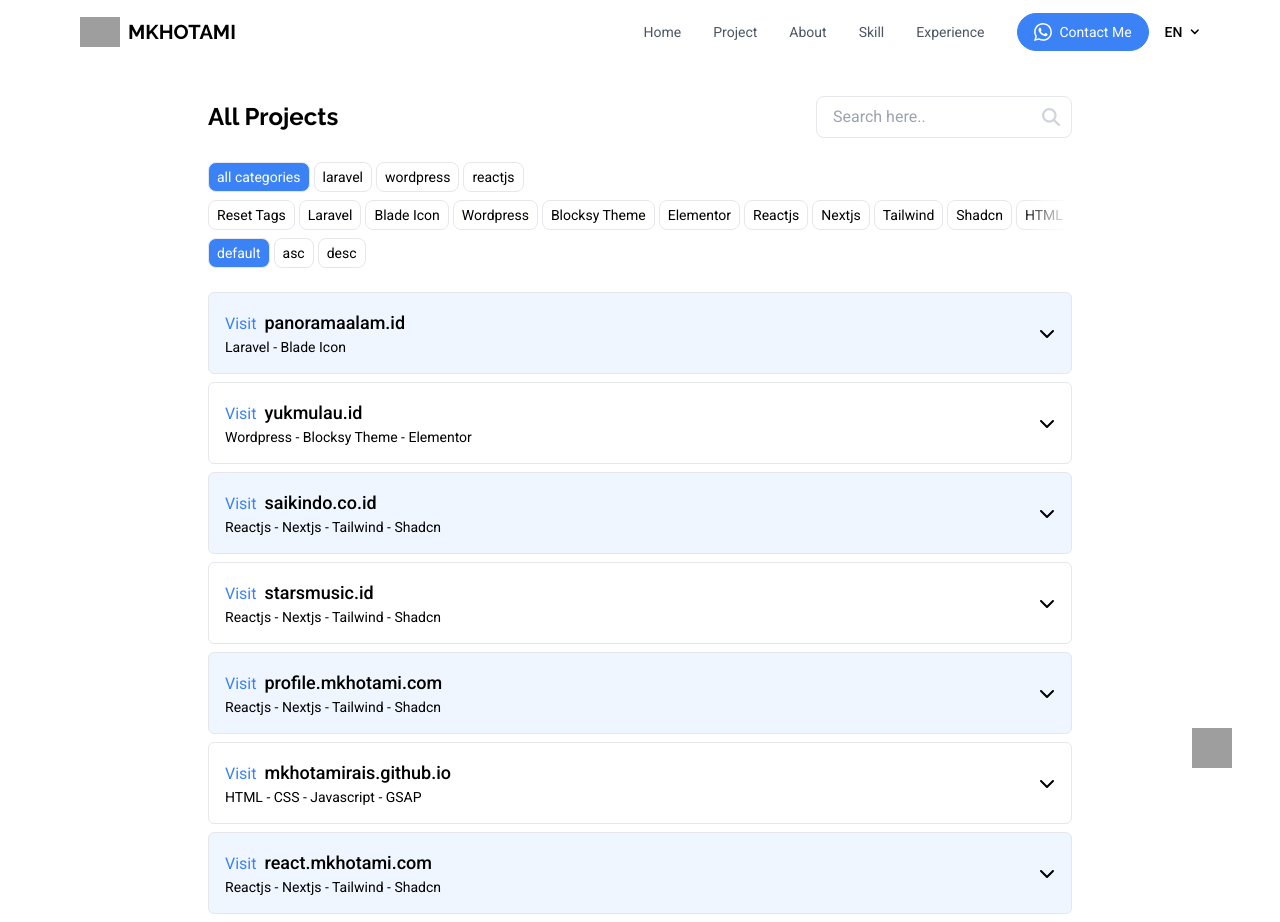
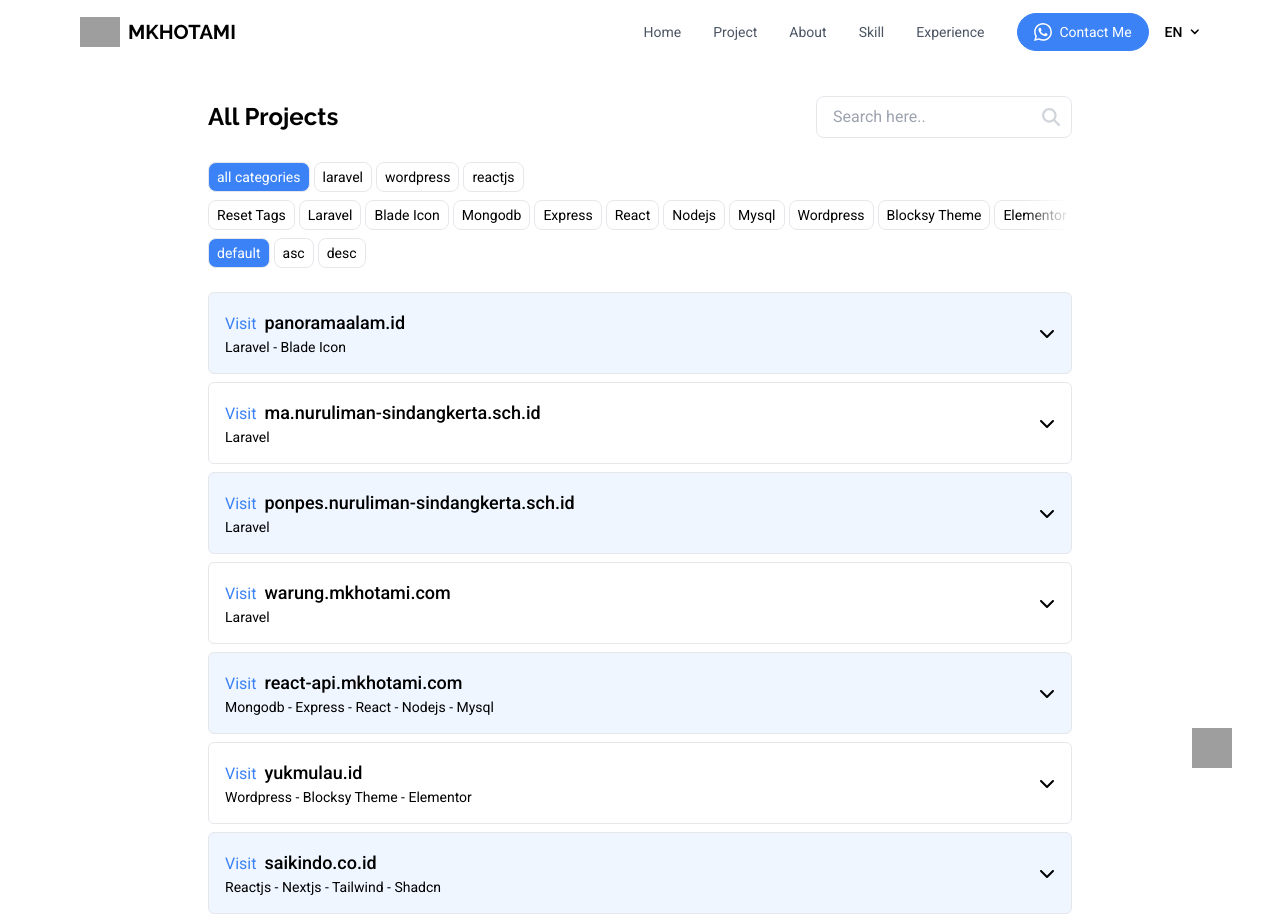
Before and after one commit to mkhotamirais/portfolio, a React (Vite) app: page /projects in a window 1280 px wide. Shown: the top 922 px of the page. Built offline with nearby package versions, Linux system fonts and the light colour scheme; grey boxes are pictures that could not be loaded.

Commit message:
tambah beberapa project

```diff
--- a/src/lib.ts
+++ b/src/lib.ts
@@ -131,6 +131,30 @@ export const projects: ProjectsData[] = [
       "Panorama Alam is a travel agency offering customized tour packages and car rental services in Lombok. The website provides easy navigation and detailed information for seamless trip planning.",
   },
   {
+    "domain-name": "ma.nuruliman-sindangkerta.sch.id",
+    "website-type": "School Profile",
+    tools: ["Laravel"],
+    "web-description": "later",
+  },
+  {
+    "domain-name": "ponpes.nuruliman-sindangkerta.sch.id",
+    "website-type": "School Profile",
+    tools: ["Laravel"],
+    "web-description": "later",
+  },
+  {
+    "domain-name": "warung.mkhotami.com",
+    "website-type": "Online Shop",
+    tools: ["Laravel"],
+    "web-description": "later",
+  },
+  {
+    "domain-name": "react-api.mkhotami.com",
+    "website-type": "Online Shop",
+    tools: ["Mongodb", "Express", "React", "Nodejs", "Mysql"],
+    "web-description": "https://react-api-mkhotami.vercel.app",
+  },
+  {
     "domain-name": "yukmulau.id",
     "website-type": "Travel Agency",
     tools: ["Wordpress", "Blocksy Theme", "Elementor"],
@@ -148,22 +172,19 @@ export const projects: ProjectsData[] = [
     "domain-name": "starsmusic.id",
     "website-type": "Company Profile",
     tools: ["Reactjs", "Nextjs", "Tailwind", "Shadcn"],
-    "web-description":
-      "A corporate website designed to promote the services of PT. Saikindo Surya Gumiwang, including uniform solutions, electrical services, and event management.",
+    "web-description": "later",
   },
   {
     "domain-name": "profile.mkhotami.com",
     "website-type": "Company Profile",
     tools: ["Reactjs", "Nextjs", "Tailwind", "Shadcn"],
-    "web-description":
-      "https://profile-mkhotami.vercel.app: A corporate website designed to promote the services of PT. Saikindo Surya Gumiwang, including uniform solutions, electrical services, and event management.",
+    "web-description": "https://profile-mkhotami.vercel.app: later",
   },
   {
     "domain-name": "mkhotamirais.github.io",
     "website-type": "Company Profile",
     tools: ["HTML", "CSS", "Javascript", "GSAP"],
-    "web-description":
-      "A corporate website designed to promote the services of PT. Saikindo Surya Gumiwang, including uniform solutions, electrical services, and event management.",
+    "web-description": "Contekan materi web dasar",
   },
   {
     "domain-name": "react.mkhotami.com",
@@ -181,14 +202,12 @@ export const projects: ProjectsData[] = [
     "domain-name": "vite-appwrite.mkhotami.com",
     "website-type": "Company Profile",
     tools: ["Reactjs", "Nextjs", "Tailwind", "Shadcn"],
-    "web-description":
-      "https://vite-appwrite.vercel.app : A corporate website designed to promote the services of PT. Saikindo Surya Gumiwang, including uniform solutions, electrical services, and event management.",
+    "web-description": "https://vite-appwrite.vercel.app : appwrite",
   },
   {
     "domain-name": "next-publicapi.mkhotami.com",
     "website-type": "Company Profile",
     tools: ["Reactjs", "Nextjs", "Tailwind", "Shadcn"],
-    "web-description":
-      "https://next-publicapi-mkhotami.vercel.app : A corporate website designed to promote the services of PT. Saikindo Surya Gumiwang, including uniform solutions, electrical services, and event management.",
+    "web-description": "https://next-publicapi-mkhotami.vercel.app : nextjs dengan publicapi",
   },
 ];
```
